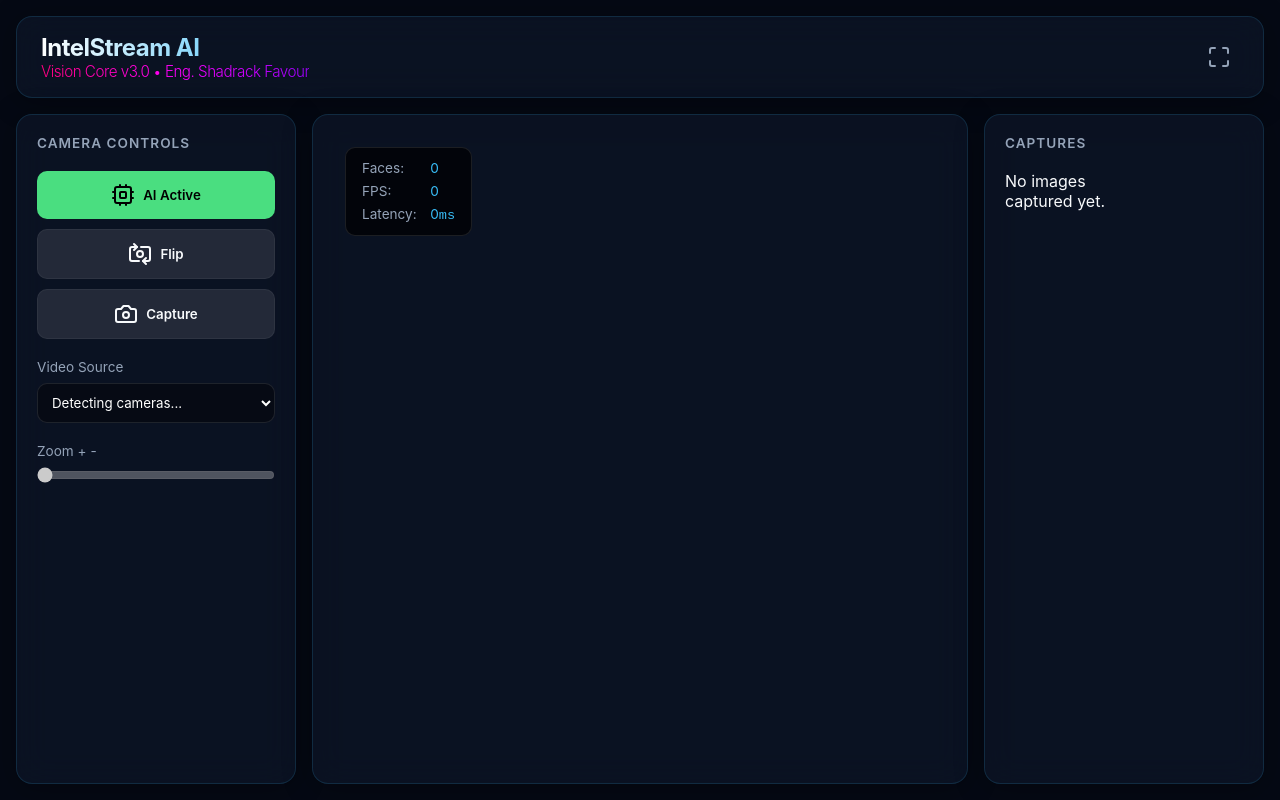
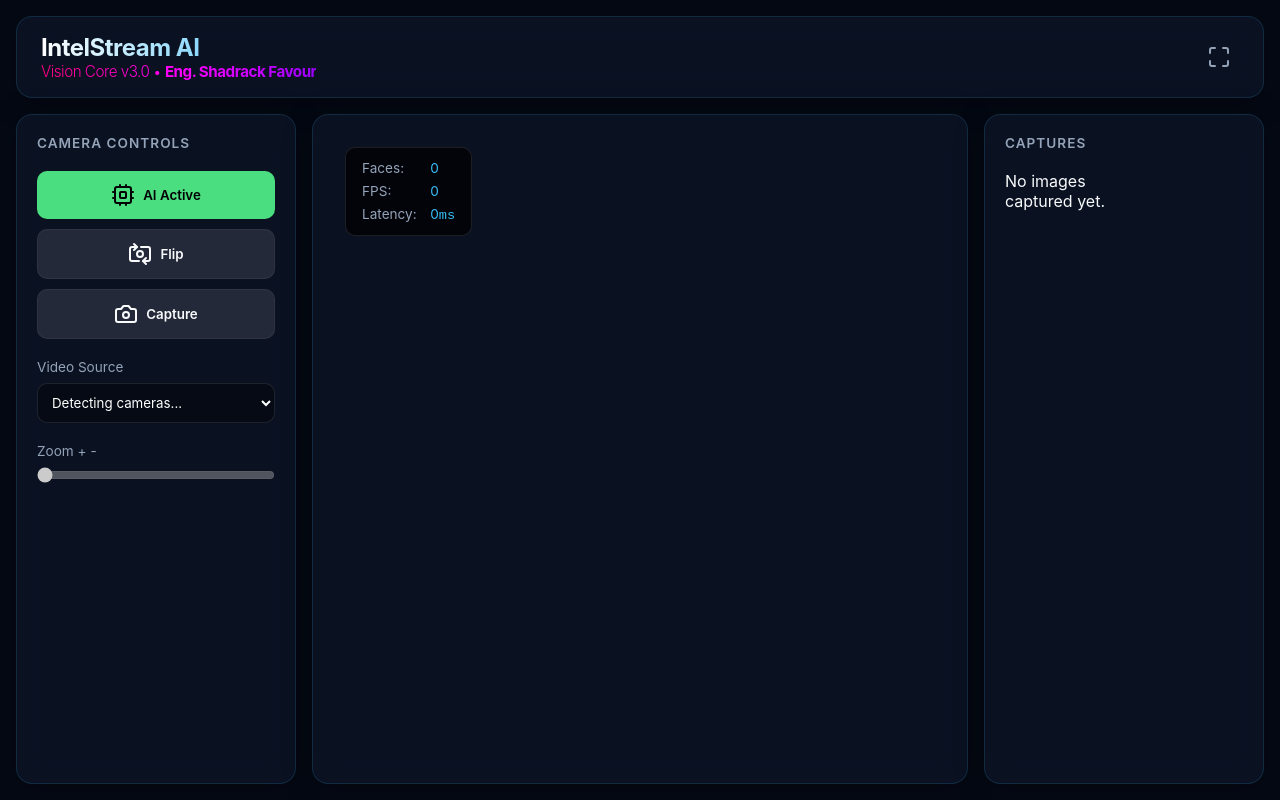
Before and after one commit to Shadrack-hue/face-detect, a website built with Vite: page index.html in a window 1280 px wide. Built offline with nearby package versions, Linux system fonts and the light colour scheme; no server answers; what @mediapipe/tasks-vision would draw is missing.

Commit message:
Update index.html

```diff
--- a/index.html
+++ b/index.html
@@ -12,7 +12,7 @@
         <header class="glass-panel">
             <div class="brand">
                 <h1>IntelStream AI</h1>
-                <p>Vision Core v3.0 &bull; Eng. Shadrack Favour</p>
+                <p>Vision Core v3.0 &bull; <strong>Eng. Shadrack Favour</strong></p>
             </div>
             <div class="header-actions">
                 <button id="btn-fullscreen" class="btn-icon" title="Toggle Fullscreen">
```
